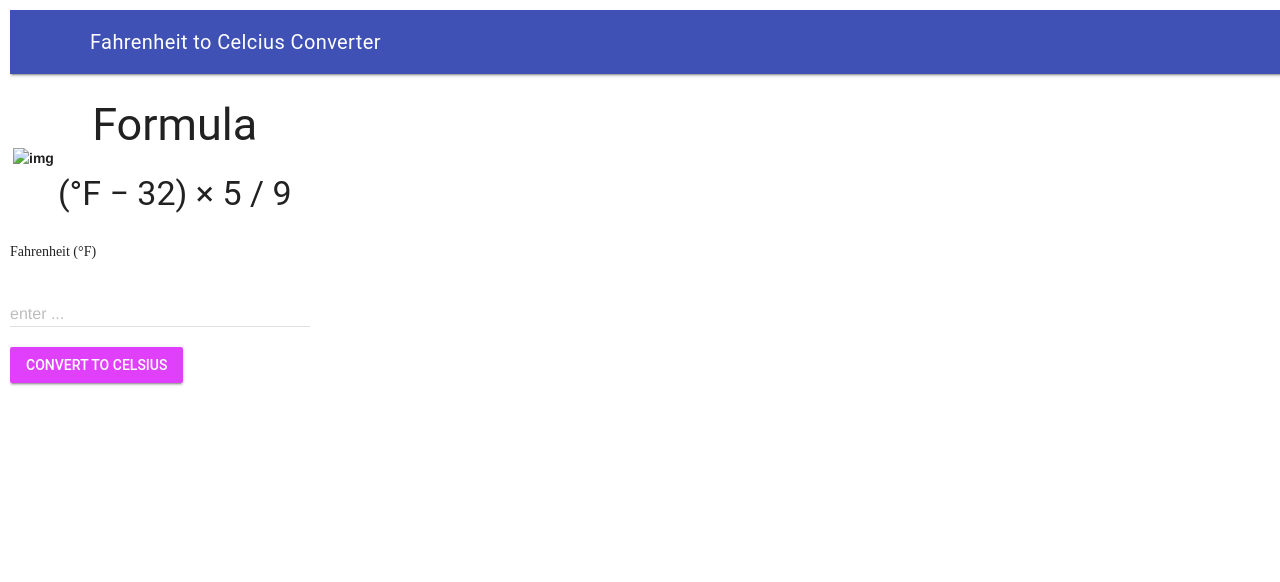
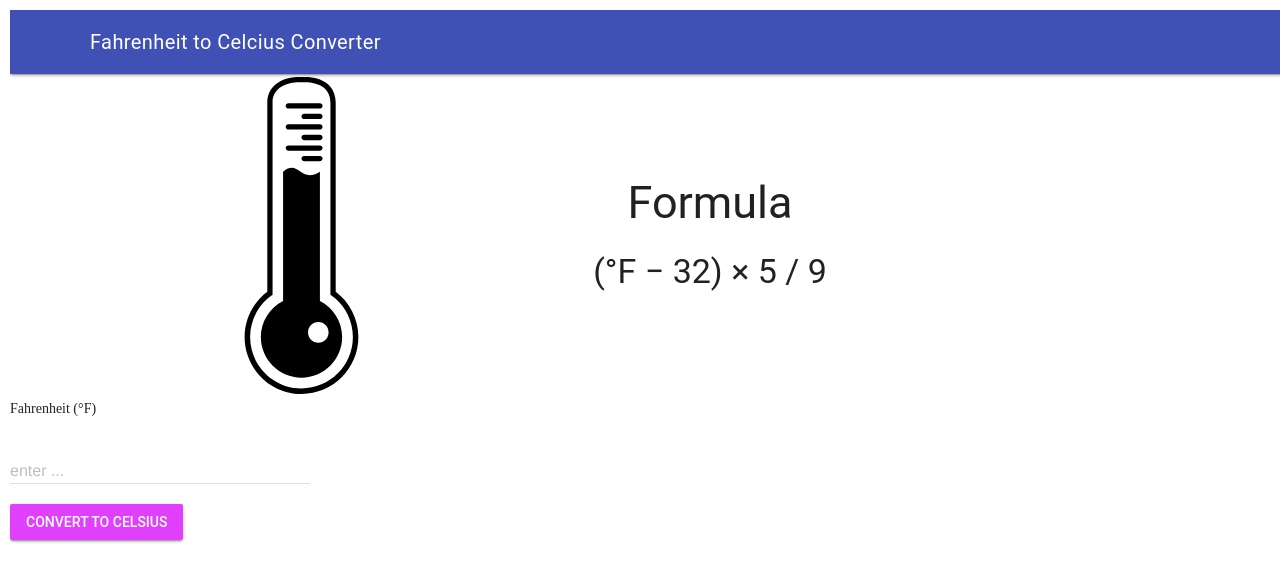
Before and after one commit to venika-sem/ICS2O-Unit6-01-PWA, a plain HTML site: page index.html in a window 1280 px wide. Drawn offline with nearby package versions, Linux system fonts and the light colour scheme.

Commit message:
changed many

```diff
--- a/css/style.css
+++ b/css/style.css
@@ -1,5 +1,5 @@
 /* Created by: Venika Sem
-* Created on: Mar 2022
+* Created on: Apr 2022
 * This file contains the CSS for index.html
 */
 
--- a/js/script.js
+++ b/js/script.js
@@ -4,6 +4,16 @@
 */
 
 'use strict'
+
+/**
+ * Check servie worker.
+ */
+if (navigator.serviceWorker) {
+  navigator.serviceWorker.register("/ICS2O-Unit6-01-PWA/sw.js", {
+    scope: "/ICS2O-Unit6-01-PWA/",
+  })
+}
+
 /**
  * This function converts the temperature from fahrenheit to celsius.
  */
```
Also changed, not shown: img/temperature.png (deleted), img/temperature.svg (added), manifest.webmanifest (added), 1 other file.
